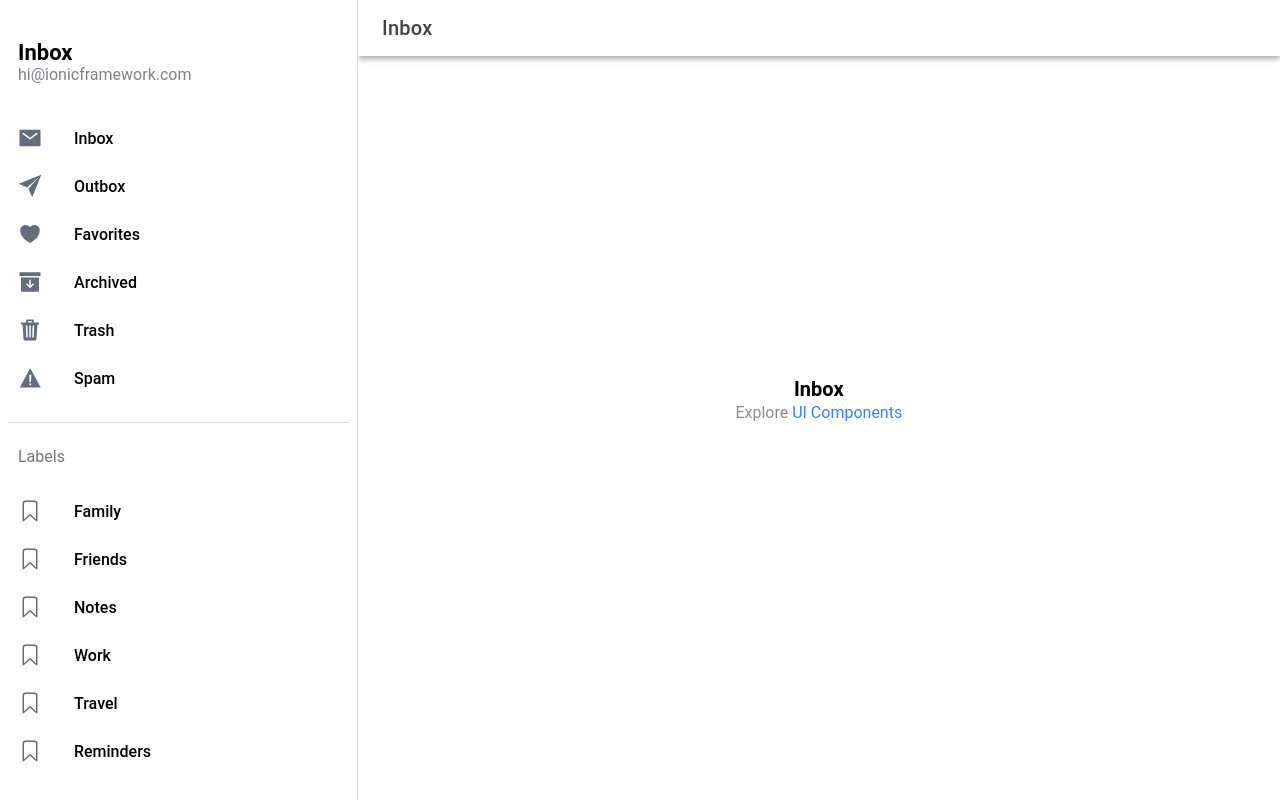
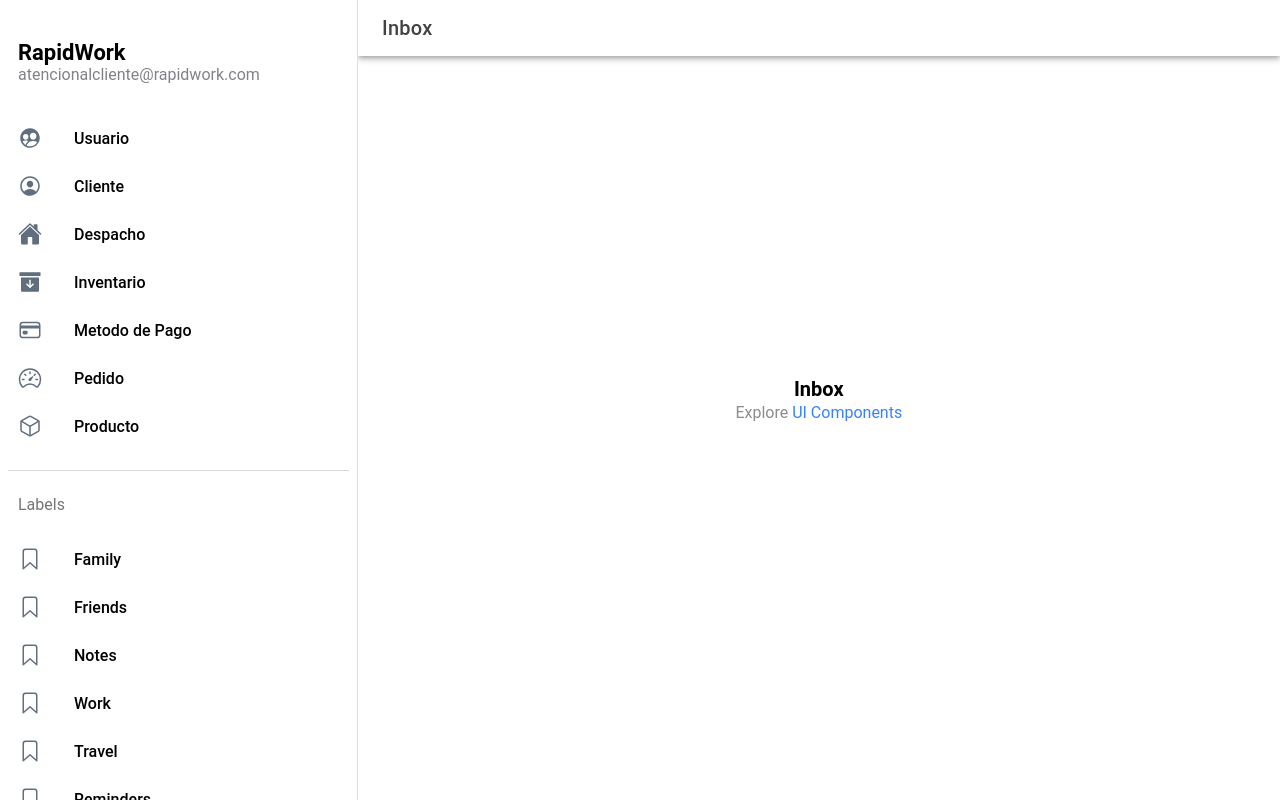
Before and after one commit to EduardoP103/RapidWork, a React (Vite) app: page /folder/Inbox in a window 1280 px wide. Built offline with nearby package versions, Linux system fonts and the light colour scheme.

Commit message:
Se enrutan las paginas

```diff
--- a/index.html
+++ b/index.html
@@ -1,16 +1,15 @@
 <!DOCTYPE html>
 <html lang="en">
+
 <head>
   <meta charset="utf-8" />
-    <title>Ionic App</title>
+  <title>RapidWork</title>
 
   <base href="/" />
 
-    <meta name="color-scheme" content="light dark" />
-    <meta
-      name="viewport"
-      content="viewport-fit=cover, width=device-width, initial-scale=1.0, minimum-scale=1.0, maximum-scale=1.0, user-scalable=no"
-    />
+  <meta name="color-scheme" content="light" />
+  <meta name="viewport"
+    content="viewport-fit=cover, width=device-width, initial-scale=1.0, minimum-scale=1.0, maximum-scale=1.0, user-scalable=no" />
   <meta name="format-detection" content="telephone=no" />
   <meta name="msapplication-tap-highlight" content="no" />
 
@@ -23,8 +22,10 @@
   <meta name="apple-mobile-web-app-title" content="Ionic App" />
   <meta name="apple-mobile-web-app-status-bar-style" content="black" />
 </head>
+
 <body>
   <div id="root"></div>
   <script type="module" src="/src/main.tsx"></script>
 </body>
+
 </html>
--- a/src/App.tsx
+++ b/src/App.tsx
@@ -1,27 +1,32 @@
-import { IonApp, IonRouterOutlet, IonSplitPane, setupIonicReact } from '@ionic/react';
-import { IonReactRouter } from '@ionic/react-router';
-import { Redirect, Route } from 'react-router-dom';
-import Menu from './components/Menu';
-import Page from './pages/Page';
+import {
+  IonApp,
+  IonRouterOutlet,
+  IonSplitPane,
+  setupIonicReact,
+} from "@ionic/react";
+import { IonReactRouter } from "@ionic/react-router";
+import { Redirect, Route } from "react-router-dom";
+import Menu from "./components/Menu";
+import Page from "./pages/Page";
 
 /* Core CSS required for Ionic components to work properly */
-import '@ionic/react/css/core.css';
+import "@ionic/react/css/core.css";
 
 /* Basic CSS for apps built with Ionic */
-import '@ionic/react/css/normalize.css';
-import '@ionic/react/css/structure.css';
-import '@ionic/react/css/typography.css';
+import "@ionic/react/css/normalize.css";
+import "@ionic/react/css/structure.css";
+import "@ionic/react/css/typography.css";
 
 /* Optional CSS utils that can be commented out */
-import '@ionic/react/css/padding.css';
-import '@ionic/react/css/float-elements.css';
-import '@ionic/react/css/text-alignment.css';
-import '@ionic/react/css/text-transformation.css';
-import '@ionic/react/css/flex-utils.css';
-import '@ionic/react/css/display.css';
+import "@ionic/react/css/padding.css";
+import "@ionic/react/css/float-elements.css";
+import "@ionic/react/css/text-alignment.css";
+import "@ionic/react/css/text-transformation.css";
+import "@ionic/react/css/flex-utils.css";
+import "@ionic/react/css/display.css";
 
 /* Theme variables */
-import './theme/variables.css';
+import "./theme/variables.css";
 
 setupIonicReact();
 
@@ -38,6 +43,7 @@ const App: React.FC = () => {
             <Route path="/folder/:name" exact={true}>
               <Page />
             </Route>
+            <Route path="/page/usuarios" exact={true}></Route>
           </IonRouterOutlet>
         </IonSplitPane>
       </IonReactRouter>
--- a/src/components/Menu.css
+++ b/src/components/Menu.css
@@ -17,7 +17,8 @@ ion-menu.md ion-note {
   margin-bottom: 30px;
 }
 
-ion-menu.md ion-list-header, ion-menu.md ion-note {
+ion-menu.md ion-list-header,
+ion-menu.md ion-note {
   padding-left: 10px;
 }
 
--- a/src/components/Menu.tsx
+++ b/src/components/Menu.tsx
@@ -8,11 +8,33 @@ import {
   IonMenu,
   IonMenuToggle,
   IonNote,
-} from '@ionic/react';
+} from "@ionic/react";
 
-import { useLocation } from 'react-router-dom';
-import { archiveOutline, archiveSharp, bookmarkOutline, heartOutline, heartSharp, mailOutline, mailSharp, paperPlaneOutline, paperPlaneSharp, trashOutline, trashSharp, warningOutline, warningSharp } from 'ionicons/icons';
-import './Menu.css';
+import { useLocation } from "react-router-dom";
+import {
+  archiveOutline,
+  archiveSharp,
+  bookmarkOutline,
+  card,
+  cardOutline,
+  cubeOutline,
+  heartOutline,
+  heartSharp,
+  home,
+  homeOutline,
+  mailOutline,
+  mailSharp,
+  paperPlaneOutline,
+  paperPlaneSharp,
+  peopleCircle,
+  personCircleOutline,
+  speedometerOutline,
+  trashOutline,
+  trashSharp,
+  warningOutline,
+  warningSharp,
+} from "ionicons/icons";
+import "./Menu.css";
 
 interface AppPage {
   url: string;
@@ -23,44 +45,50 @@ interface AppPage {
 
 const appPages: AppPage[] = [
   {
-    title: 'Inbox',
-    url: '/page/Inbox',
-    iosIcon: mailOutline,
-    mdIcon: mailSharp
+    title: "Usuario",
+    url: "/page/usuarios",
+    iosIcon: peopleCircle,
+    mdIcon: peopleCircle,
   },
   {
-    title: 'Outbox',
-    url: '/page/Outbox',
-    iosIcon: paperPlaneOutline,
-    mdIcon: paperPlaneSharp
+    title: "Cliente",
+    url: "/page/clientes",
+    iosIcon: personCircleOutline,
+    mdIcon: personCircleOutline,
   },
   {
-    title: 'Favorites',
-    url: '/page/Favorites',
-    iosIcon: heartOutline,
-    mdIcon: heartSharp
+    title: "Despacho",
+    url: "/page/despachos",
+    iosIcon: home,
+    mdIcon: home,
   },
   {
-    title: 'Archived',
-    url: '/page/Archived',
+    title: "Inventario",
+    url: "/page/inventarios",
     iosIcon: archiveOutline,
-    mdIcon: archiveSharp
+    mdIcon: archiveSharp,
   },
   {
-    title: 'Trash',
-    url: '/page/Trash',
-    iosIcon: trashOutline,
-    mdIcon: trashSharp
+    title: "Metodo de Pago",
+    url: "/page/metodos",
+    iosIcon: cardOutline,
+    mdIcon: cardOutline,
   },
   {
-    title: 'Spam',
-    url: '/page/Spam',
-    iosIcon: warningOutline,
-    mdIcon: warningSharp
-  }
+    title: "Pedido",
+    url: "/page/pedidos",
+    iosIcon: speedometerOutline,
+    mdIcon: speedometerOutline,
+  },
+  {
+    title: "Producto",
+    url: "/page/productos",
+    iosIcon: cubeOutline,
+    mdIcon: cubeOutline,
+  },
 ];
 
-const labels = ['Family', 'Friends', 'Notes', 'Work', 'Travel', 'Reminders'];
+const labels = ["Family", "Friends", "Notes", "Work", "Travel", "Reminders"];
 
 const Menu: React.FC = () => {
   const location = useLocation();
@@ -69,13 +97,26 @@ const Menu: React.FC = () => {
     <IonMenu contentId="main" type="overlay">
       <IonContent>
         <IonList id="inbox-list">
-          <IonListHeader>Inbox</IonListHeader>
-          <IonNote>hi@ionicframework.com</IonNote>
+          <IonListHeader>RapidWork</IonListHeader>
+          <IonNote>atencionalcliente@rapidwork.com</IonNote>
           {appPages.map((appPage, index) => {
             return (
               <IonMenuToggle key={index} autoHide={false}>
-                <IonItem className={location.pathname === appPage.url ? 'selected' : ''} routerLink={appPage.url} routerDirection="none" lines="none" detail={false}>
-                  <IonIcon aria-hidden="true" slot="start" ios={appPage.iosIcon} md={appPage.mdIcon} />
+                <IonItem
+                  className={
+                    location.pathname === appPage.url ? "selected" : ""
+                  }
+                  routerLink={appPage.url}
+                  routerDirection="none"
+                  lines="none"
+                  detail={false}
+                >
+                  <IonIcon
+                    aria-hidden="true"
+                    slot="start"
+                    ios={appPage.iosIcon}
+                    md={appPage.mdIcon}
+                  />
                   <IonLabel>{appPage.title}</IonLabel>
                 </IonItem>
               </IonMenuToggle>
```
Lines whose indentation alone changed are shown as unchanged.
